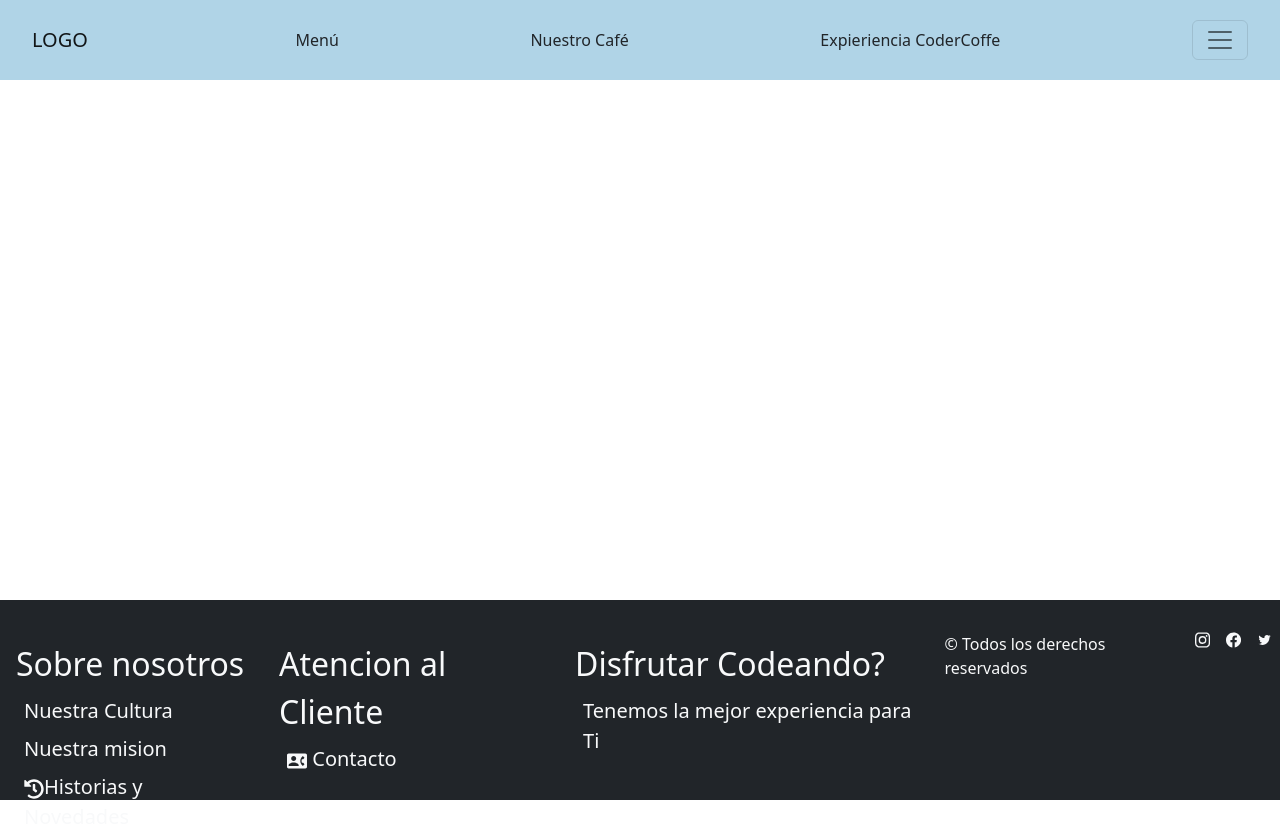
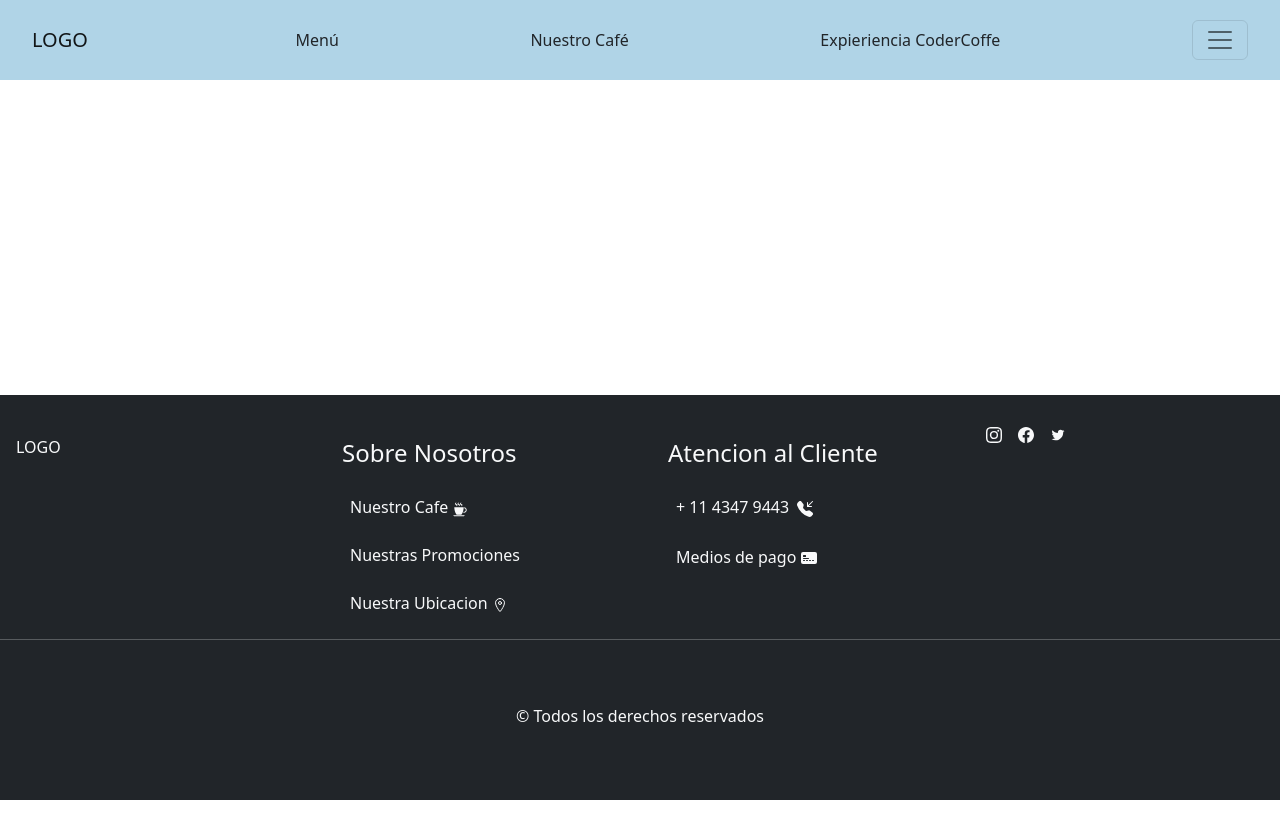
Before and after one commit to NicolasGalia/Coder-Coffe, a React (Create React App) app: page / in a window 1280 px wide. After the commit the page ends 800 px from the top, so only its background shows below. Built offline with nearby package versions, Linux system fonts and the light colour scheme.

Commit message:
terminamos nav y footer quedaria solo poner los logos

```diff
--- a/src/App.css
+++ b/src/App.css
@@ -19,10 +19,10 @@ padding: 20px;
 }
 
 .footer {
-    position: absolute;
+    position: fixed;
     bottom: 0px;
     width: 100%;
-    height: 200px;
+    height: auto;
   }
 
 
--- a/src/components/common/Footer.jsx
+++ b/src/components/common/Footer.jsx
@@ -1,29 +1,44 @@
 import React from 'react';
-import { Nav } from 'react-bootstrap';
-import { BsInstagram, BsFacebook } from "react-icons/bs";
+import { Nav, Row} from 'react-bootstrap';
+import { BsInstagram, BsFacebook, BsFillTelephoneInboundFill, BsCreditCard2FrontFill } from "react-icons/bs";
 import {AiOutlineTwitter} from "react-icons/ai"
-import {MdContactPhone} from "react-icons/md"
-import {FaHistory} from "react-icons/fa"
+import {GiCoffeeCup} from "react-icons/gi"
+import {IoLocationOutline} from "react-icons/io5"
 
 
 
 const Footer = () => {
     return (
-        <footer className="bg-dark text-light py-4 footer d-flex justify-content-center">
-            <Nav.Link href="#" className="fs-2 m-3">Sobre nosotros
-            <p className="fs-5 m-2">Nuestra Cultura</p>
-            <p className="fs-5 m-2">Nuestra mision</p>
-            <p className="fs-5 m-2"> <FaHistory></FaHistory>Historias y Novedades</p>
-            </Nav.Link>
-            <Nav.Link href="#" className="fs-2 m-3">Atencion al Cliente
-            <p className="fs-5 m-2"> <MdContactPhone></MdContactPhone> Contacto</p></Nav.Link>
-            <Nav.Link href="#" className="fs-2 m-3">Disfrutar Codeando?
-            <p className="fs-5 m-2">Tenemos la mejor experiencia para Ti</p></Nav.Link>
-        <p className="flex-end m-2">&copy; Todos los derechos reservados</p>
-        <BsInstagram className="m-2"/>
-        <BsFacebook className="m-2"></BsFacebook>
-        <AiOutlineTwitter className="m-2"   ></AiOutlineTwitter>
-       </footer>
+    <footer className="bg-dark text-light py-4 footer">
+<Row className="row d-flex">
+    <div className="col-3">
+    <Nav.Link href="#" className="m-3">
+ LOGO
+    </Nav.Link>
+    </div>
+    <div className="col-3">
+    <Nav.Link href="#" className="m-3 fs-4">Sobre Nosotros</Nav.Link>
+    <Nav.Link href="#"className="m-4">Nuestro Cafe <GiCoffeeCup></GiCoffeeCup></Nav.Link>
+    <Nav.Link href="#"className="m-4">Nuestras Promociones</Nav.Link>
+    <Nav.Link href="#"className="m-4">Nuestra Ubicacion <IoLocationOutline></IoLocationOutline></Nav.Link>
+    </div>
+    <div className="col-3">
+    <Nav.Link href="#" className="m-3 fs-4">Atencion al Cliente </Nav.Link>
+    <p className="m-4">+ 11 4347 9443 <BsFillTelephoneInboundFill className ="m-1"/></p>
+    <p className="m-4">Medios de pago <BsCreditCard2FrontFill></BsCreditCard2FrontFill></p>
+    </div>
+    <div className = "col-2 text-center d-flex">
+        <Nav.Link href="#"><BsInstagram className="m-2 bg"/></Nav.Link>
+        <Nav.Link href="#"> <BsFacebook className="m-2"></BsFacebook></Nav.Link>
+        <Nav.Link href="#"> <AiOutlineTwitter className="m-2"></AiOutlineTwitter></Nav.Link>
+        </div>
+    <hr />
+    <div>
+       <p className="m-5 d-flex justify-content-center">&copy; Todos los derechos reservados</p>
+       </div>
+</Row>
+        </footer>
+
     );
 };
 
```
Also changed, not shown: img/WhatsApp Image 2022-11-12 at 15.39.02.jpeg (added).
